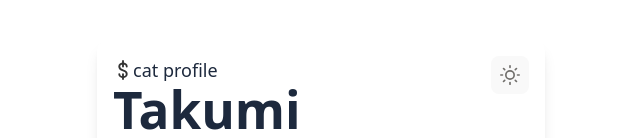
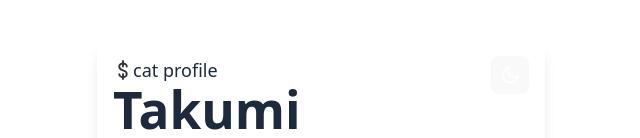
Before and after one commit to TakumiOkayasu/BusinessCard, a React (Vite) app: page /business_card in a window 1280 px wide. Shown: the part 227-365 px from the top of the page, without its empty margins (319-959 px from the left). Built offline with nearby package versions, Linux system fonts and the light colour scheme.

Commit message:
feat: fix animation

```diff
--- a/src/components/ThemeToggle.tsx
+++ b/src/components/ThemeToggle.tsx
@@ -48,16 +48,16 @@ const ThemeToggle: React.FC = () => {
       aria-label="テーマを切り替える"
     >
       <img
-        src="/data/sun.svg"
+        src="/data/moon.svg"
         alt="ライトモード"
-        className={`w-5 h-5  transition-all duration-300 brightness-0 saturate-100 invert-[42%] sepia-[11%] saturate-[574%] hue-rotate-[184deg] brightness-[93%] contrast-[92%] dark:invert-[20%] dark:sepia-[10%] dark:saturate-[266%] dark:hue-rotate-[184deg] dark:brightness-[80%] dark:contrast-[86%] ${
+        className={`w-5 h-5 transition-all duration-300 brightness-0 saturate-100 invert dark:invert-0 ${
           isDark ? 'opacity-0 rotate-90' : 'opacity-100 rotate-0'
         }`}
       />
       <img
-        src="/data/moon.svg"
+        src="/data/sun.svg"
         alt="ダークモード"
-        className={`w-5 h-5 absolute inset-0 m-auto transition-all duration-300 brightness-0 saturate-100 invert-[42%] sepia-[11%] saturate-[574%] hue-rotate-[184deg] brightness-[93%] contrast-[92%] dark:invert-[20%] dark:sepia-[10%] dark:saturate-[266%] dark:hue-rotate-[184deg] dark:brightness-[80%] dark:contrast-[86%] ${
+        className={`w-5 h-5 absolute inset-0 m-auto transition-all duration-500 brightness-0 saturate-100 invert-[42%] sepia-[11%] saturate-[574%] hue-rotate-[184deg] brightness-[93%] contrast-[92%] dark:invert-[20%] dark:sepia-[10%] dark:saturate-[266%] dark:hue-rotate-[184deg] dark:brightness-[80%] dark:contrast-[86%] ${
           isDark ? 'opacity-100 rotate-0' : 'opacity-0 rotate-90'
         }`}
       />
```
